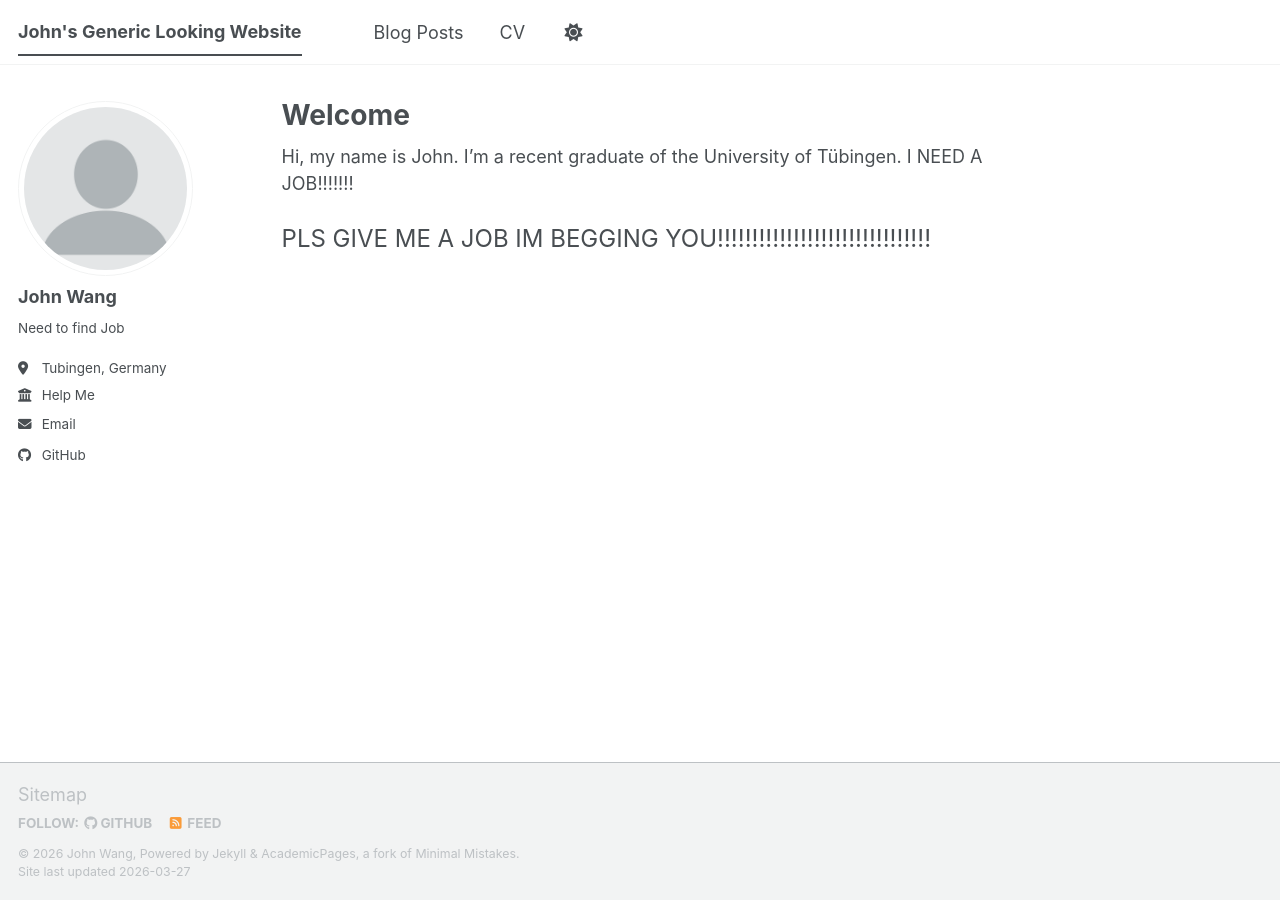
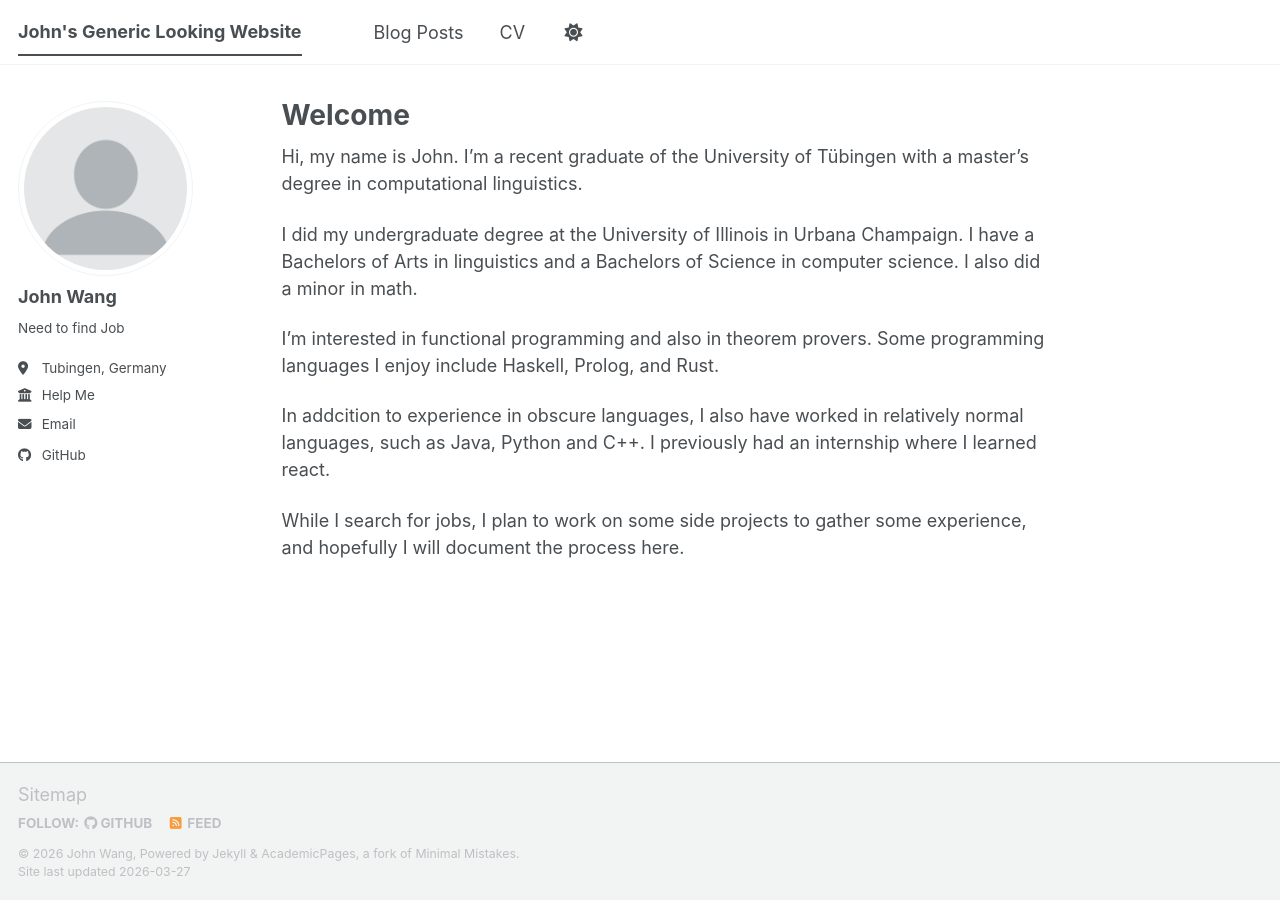
Before and after one commit to jzw2/jzw2.github.io, a Jekyll site: the page built from _pages/about.md, in a window 1280 px wide. Built offline with Jekyll 4.4.1, drawn with Linux system fonts in a browser that asks for light colours; a script bundle is joined from its source files by our own code; library files that are not in the unit come from our copies.

Commit message:
Update about

```diff
--- a/_pages/about.md
+++ b/_pages/about.md
@@ -7,12 +7,14 @@
   - /about.html
 ---
 
-Hi, my name is John. I'm a recent graduate of the University of Tübingen. I NEED A JOB!!!!!!!
+Hi, my name is John. I'm a recent graduate of the University of Tübingen with a master's degree in computational linguistics.
 
-<font size="5">
+I did my undergraduate degree at the University of Illinois in Urbana Champaign. I have a Bachelors of Arts in linguistics and a Bachelors of Science in computer science. I also did a minor in math.
 
+I'm interested in functional programming and also in theorem provers. Some programming languages I enjoy include Haskell, Prolog, and Rust.
 
-PLS GIVE ME A JOB IM BEGGING YOU!!!!!!!!!!!!!!!!!!!!!!!!!!!!!!!
+In addcition to experience in obscure languages, I also have worked in relatively normal languages, such as Java, Python and C++. I previously had an internship where I learned react.
 
+While I search for jobs, I plan to work on some side projects to gather some experience, and hopefully I will document the process here.
 
-</font>
+<!-- I NEED A JOB!!!!!!! <span style="font-size: 148px;"> PLS GIVE ME A JOB IM BEGGING YOU!!!!!!!!!!!!!!!!!!!!!!!!!!!!!!! PLEASE I'LL DO ANYTHING </span> -->
```
